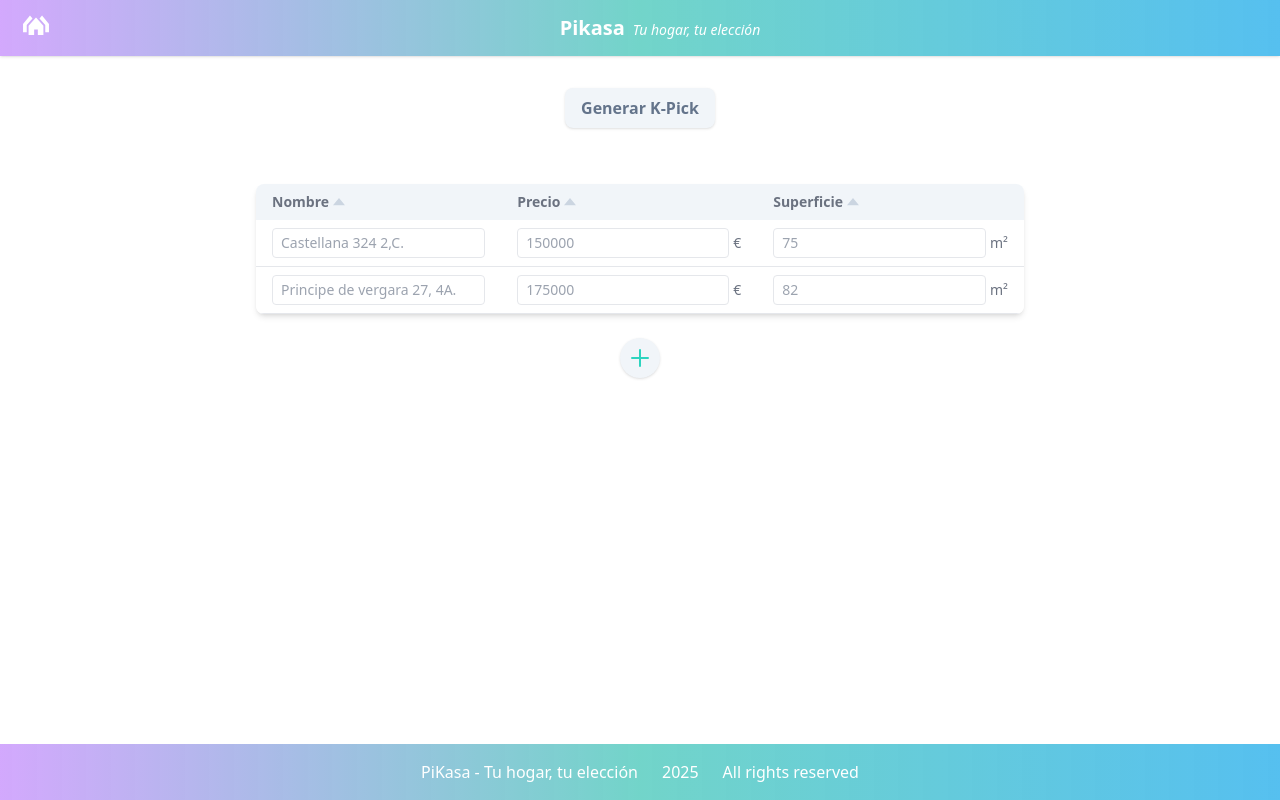
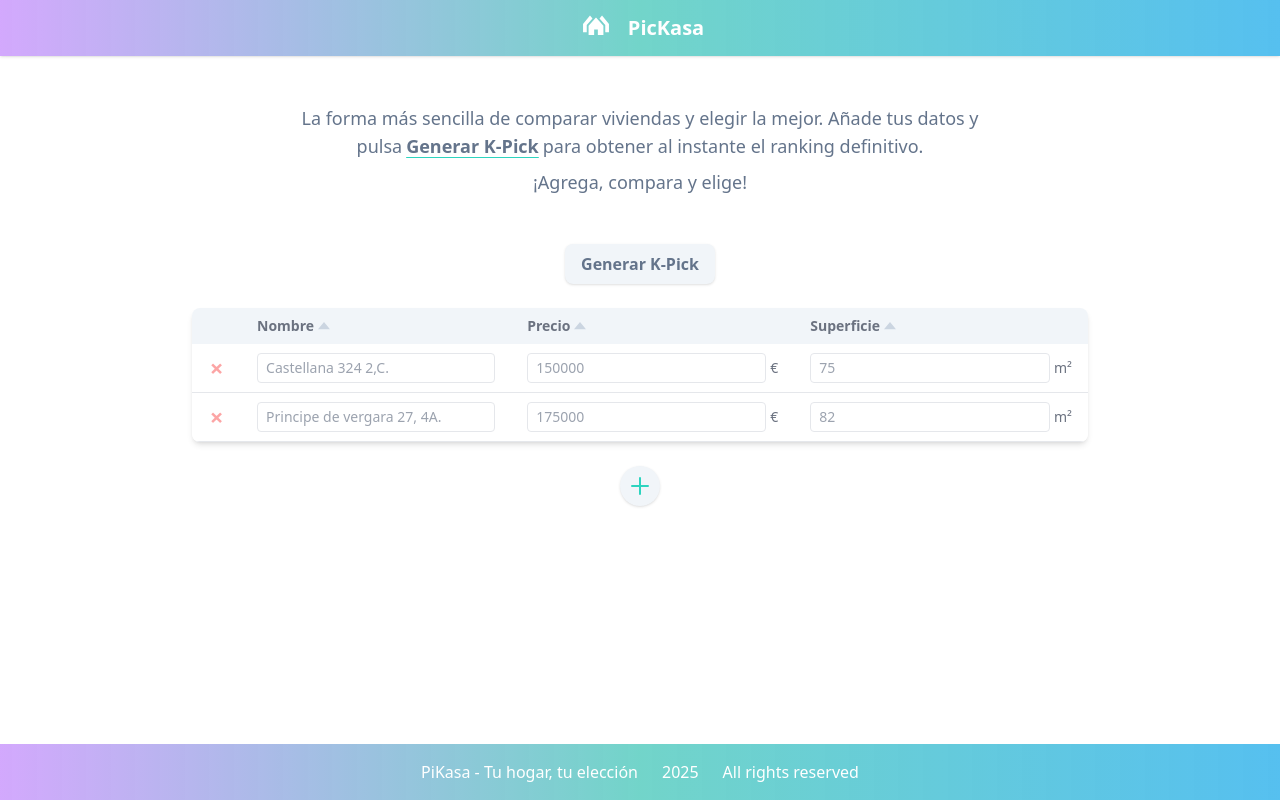
Before and after one commit to charlstown/pikcasa, a React (Vite) app: page / in a window 1280 px wide. Built offline with nearby package versions, Linux system fonts and the light colour scheme; no server answers.

Commit message:
feature: call to action

```diff
--- a/src/components/layout/AppTopBar.jsx
+++ b/src/components/layout/AppTopBar.jsx
@@ -4,13 +4,10 @@ import Logo from "../common/Logo.jsx";
 function AppTopBar() {
   return (
     <div className="w-full h-14 bg-gradient-to-r from-purple-400/70 via-teal-500/60 to-sky-500/70 backdrop-blur-md flex items-center px-4 shadow">
-      <a href="/">
+      <a className="flex items-center gap-3 m-auto" href="/">
         <Logo className="w-10 h-10 text-white cursor-pointer" />
+        <span className="text-white text-xl font-bold">PicKasa</span>
       </a>
-      <div className="m-auto">
-        <span className="text-white text-xl font-bold">Pikasa</span>
-        <span className="m-auto text-white text-sm ml-2 italic">Tu hogar, tu elección</span>
-      </div>
     </div>
   );
 }
--- /dev/null
+++ b/src/components/layout/CallToAction.jsx
@@ -0,0 +1,39 @@
+import React, { useState } from "react";
+
+function CallToAction() {
+  const [showTooltip, setShowTooltip] = useState(false);
+
+  return (
+    <p className="p-4 mb-8 max-w-3xl text-lg text-center text-slate-500 font-medium relative">
+      La forma más sencilla de comparar viviendas y elegir la mejor.
+      Añade tus datos y pulsa
+      <span
+        className="relative mx-1 underline underline-offset-4 decoration-teal-400 font-semibold cursor-default"
+        onMouseEnter={() => setShowTooltip(true)}
+        onMouseLeave={() => setShowTooltip(false)}
+        tabIndex={0} // Permite mostrar tooltip con teclado (opcional)
+      >
+        Generar K-Pick
+        <span
+          className={`
+            absolute left-1/2 -top-16 -translate-x-1/2
+            w-max min-w-[220px] max-w-xs
+            bg-white/80 backdrop-blur-sm
+            text-slate-700 text-sm px-4 py-2 rounded-xl shadow-md z-20
+            text-center pointer-events-none
+            transition-opacity duration-200
+            ${showTooltip ? "opacity-100" : "opacity-0"}
+          `}
+          aria-hidden={!showTooltip}
+        >
+          <strong className="font-semibold text-teal-500">K-Pick</strong> es la nota global de tu vivienda: un indicador de 0 a 1 que resume en un solo número la calidad según todos tus criterios.
+        </span>
+      </span>
+      para obtener al instante el ranking definitivo.
+      <br />
+      <span className="block mt-2 text-slate-500">¡Agrega, compara y elige!</span>
+    </p>
+  );
+}
+
+export default CallToAction;
--- a/src/components/layout/Content.jsx
+++ b/src/components/layout/Content.jsx
@@ -1,11 +1,20 @@
-// SRC/components/layout/Content.jsx
-import React, { useState } from 'react';
+// src/components/layout/Content.jsx
+import React from 'react';
 import Table from '../table/Table';
 import Button from '../common/Button';
+import CallToAction from './CallToAction';
+
 import { sendRowsToBackend } from '../../api/generate';
+import { useTableRows } from '../../hooks/useTableRows';
 
 function Content() {
-  const [rows, setRows] = useState([
+  const {
+    rows,
+    handleCellChange,
+    handleAddRow,
+    handleDeleteRow,
+    replaceRows,
+  } = useTableRows([
     { id: 1, name: "Castellana 324 2,C.", price: 150000, surface: 75 },
     { id: 2, name: "Principe de vergara 27, 4A.", price: 175000, surface: 82 }
   ]);
@@ -16,11 +25,10 @@ function Content() {
       if (result && Array.isArray(result.data)) {
         const rowsFromBackend = result.data.map(row => ({
           ...row,
-          surface: row.area // Alias para que tu frontend siga funcionando
+          surface: row.area // Alias para frontend
         }));
-        setRows(rowsFromBackend);
+        replaceRows(rowsFromBackend);
       }
-
     } catch (err) {
       console.error('Error al enviar:', err);
     }
@@ -28,10 +36,17 @@ function Content() {
 
   return (
     <main className="flex-1 flex flex-col items-center justify-start p-8">
-      <Button className="flex items-center mb-4" onClick={handleButtonClick}>
+      <CallToAction />
+      <Button className="flex items-center" onClick={handleButtonClick}>
         Generar K-Pick
       </Button>
-      <Table rows={rows} setRows={setRows} />
+      <Table
+        rows={rows}
+        onCellChange={handleCellChange}
+        onAddRow={handleAddRow}
+        onDeleteRow={handleDeleteRow}
+        onReplaceRows={replaceRows}
+      />
     </main>
   );
 }
--- a/src/components/table/Table.jsx
+++ b/src/components/table/Table.jsx
@@ -1,78 +1,35 @@
 // src/components/table/Table.jsx
-import React, { useState } from "react";
+import React from "react";
 import TableHeader from "./TableHeader";
 import TableRow from "./TableRow";
 import AddRowButton from "./AddRowButton";
+import { useTableSort } from "../../hooks/useTableSort";
 
-function Table({ rows, setRows }) {
-  // El estado de las filas ya lo recibes por props, NO lo creas aquí.
-
-  // Gestionar cambios en una celda
-  const handleCellChange = (rowIndex, field, value) => {
-    const newRows = rows.map((row, idx) =>
-      idx === rowIndex ? { ...row, [field]: value } : row
-    );
-    setRows(newRows);
-  };
-
-  // El estado de sort puede ser local porque solo afecta a la visualización
-  const [sort, setSort] = useState({ field: null, direction: "asc" });
-
-  const handleSort = (field) => {
-    const direction =
-      sort.field === field && sort.direction === "asc" ? "desc" : "asc";
-    setSort({ field, direction });
-
-    const isNumeric = field === "price" || field === "surface" || field === "kpick";
-
-    const sortedRows = [...rows].sort((a, b) => {
-      let aValue = a[field];
-      let bValue = b[field];
-
-      if (isNumeric) {
-        aValue = Number(aValue);
-        bValue = Number(bValue);
-      }
-
-      if (aValue === bValue) return 0;
-      if (direction === "asc") return aValue > bValue ? 1 : -1;
-      return aValue < bValue ? 1 : -1;
-    });
-
-    setRows(sortedRows);
-  };
-
+function Table({ rows, onCellChange, onAddRow, onDeleteRow, onReplaceRows }) {
+  const [sort, handleSort] = useTableSort(rows, onReplaceRows);
 
   const hasKpick = rows.some(r => r.kpick !== undefined);
 
   return (
     <>
-      <div className="mt-10 overflow-hidden shadow-md sm:rounded-lg max-w-3xl w-full mx-auto">
+      <div className="mt-6 overflow-x-auto overflow-hidden shadow-md sm:rounded-lg max-w-4xl w-full mx-auto">
         <table className="w-full text-sm text-left rtl:text-right text-gray-500">
-        <TableHeader sort={sort} onSort={handleSort} hasKpick={hasKpick} />
+          <TableHeader sort={sort} onSort={handleSort} hasKpick={hasKpick} />
           <tbody>
             {rows.map((row, idx) => (
               <TableRow
                 key={row.id}
                 row={row}
                 rowIndex={idx}
-                onCellChange={handleCellChange}
+                onCellChange={onCellChange}
+                onDelete={onDeleteRow}
               />
             ))}
           </tbody>
         </table>
       </div>
       <div className="max-w-3xl w-full mx-auto flex justify-center mt-6">
-        <AddRowButton
-          onClick={() => {
-            // Encuentra el ID más alto actual
-            const maxId = rows.length > 0 ? Math.max(...rows.map(r => r.id)) : 0;
-            setRows([
-              ...rows,
-              { id: maxId + 1, name: "Nueva vivienda", price: "324000", surface: "90" }
-            ]);
-          }}
-        />
+        <AddRowButton onClick={onAddRow} />
       </div>
     </>
   );
--- a/src/components/table/TableHeader.jsx
+++ b/src/components/table/TableHeader.jsx
@@ -11,6 +11,7 @@ function TableHeader({ sort, onSort, hasKpick }) {
   return (
     <thead>
       <tr className="bg-slate-100">
+        <th></th>
         {columns.map(col => (
           <th
             key={col.key}
--- a/src/components/table/TableRow.jsx
+++ b/src/components/table/TableRow.jsx
@@ -1,9 +1,18 @@
 import React from "react";
 import TableCell from "./TableCell";
 
-function TableRow({ row, rowIndex, onCellChange }) {
+function TableRow({ row, rowIndex, onCellChange, onDelete }) {
   return (
     <tr className="bg-white border-b border-gray-200 hover:bg-gray-50">
+      <td className="px-4 py-2 text-center">
+        <button
+          onClick={() => onDelete(row.id)}
+          className="text-red-300 hover:text-red-500 font-bold text-2xl"
+          title="Eliminar fila"
+        >
+          ×
+        </button>
+      </td>
       <TableCell
         value={row.name}
         onChange={value => onCellChange(rowIndex, "name", value)}
--- /dev/null
+++ b/src/hooks/useTableRows.js
@@ -0,0 +1,40 @@
+import { useState } from "react";
+
+export function useTableRows(initialRows = []) {
+  const [rows, setRows] = useState(initialRows);
+
+  // Editar celda
+  const handleCellChange = (rowIndex, field, value) => {
+    const newRows = rows.map((row, idx) =>
+      idx === rowIndex ? { ...row, [field]: value } : row
+    );
+    setRows(newRows);
+  };
+
+  // Añadir fila
+  const handleAddRow = () => {
+    const maxId = rows.length > 0 ? Math.max(...rows.map(r => r.id)) : 0;
+    setRows([
+      ...rows,
+      { id: maxId + 1, name: "Nueva vivienda", price: "324000", surface: "90" }
+    ]);
+  };
+
+  // Eliminar fila
+  const handleDeleteRow = (id) => {
+    setRows(rows.filter(row => row.id !== id));
+  };
+
+  // Alias para setRows (por ejemplo, para sobrescribir desde el backend)
+  const replaceRows = (newRows) => {
+    setRows(newRows);
+  };
+
+  return {
+    rows,
+    handleCellChange,
+    handleAddRow,
+    handleDeleteRow,
+    replaceRows
+  };
+}
--- /dev/null
+++ b/src/hooks/useTableSort.js
@@ -0,0 +1,32 @@
+// src/hooks/useTableSort.js
+import { useState } from "react";
+
+export function useTableSort(rows, setRows) {
+  const [sort, setSort] = useState({ field: null, direction: "asc" });
+
+  const handleSort = (field) => {
+    const direction =
+      sort.field === field && sort.direction === "asc" ? "desc" : "asc";
+    setSort({ field, direction });
+
+    const isNumeric = field === "price" || field === "surface" || field === "kpick";
+
+    const sortedRows = [...rows].sort((a, b) => {
+      let aValue = a[field];
+      let bValue = b[field];
+
+      if (isNumeric) {
+        aValue = Number(aValue);
+        bValue = Number(bValue);
+      }
+
+      if (aValue === bValue) return 0;
+      if (direction === "asc") return aValue > bValue ? 1 : -1;
+      return aValue < bValue ? 1 : -1;
+    });
+
+    setRows(sortedRows);
+  };
+
+  return [sort, handleSort];
+}
```
Also changed, not shown: src/utils/utils.js (added).
